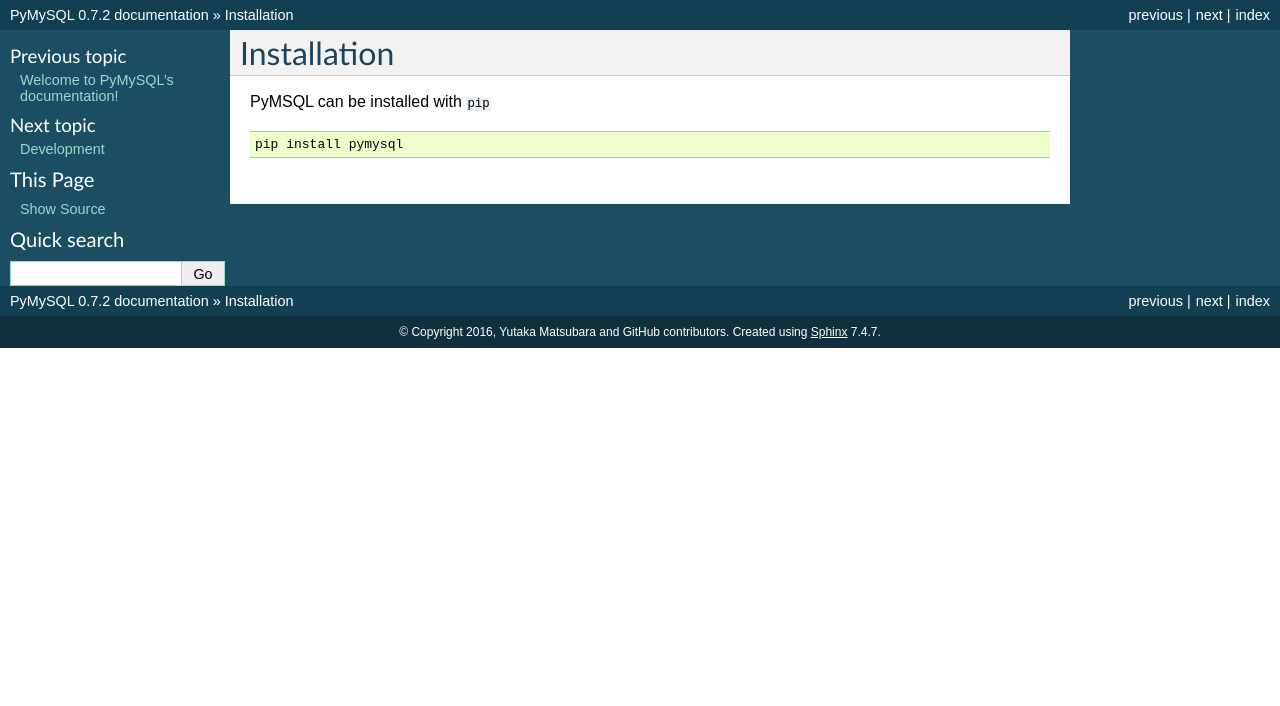
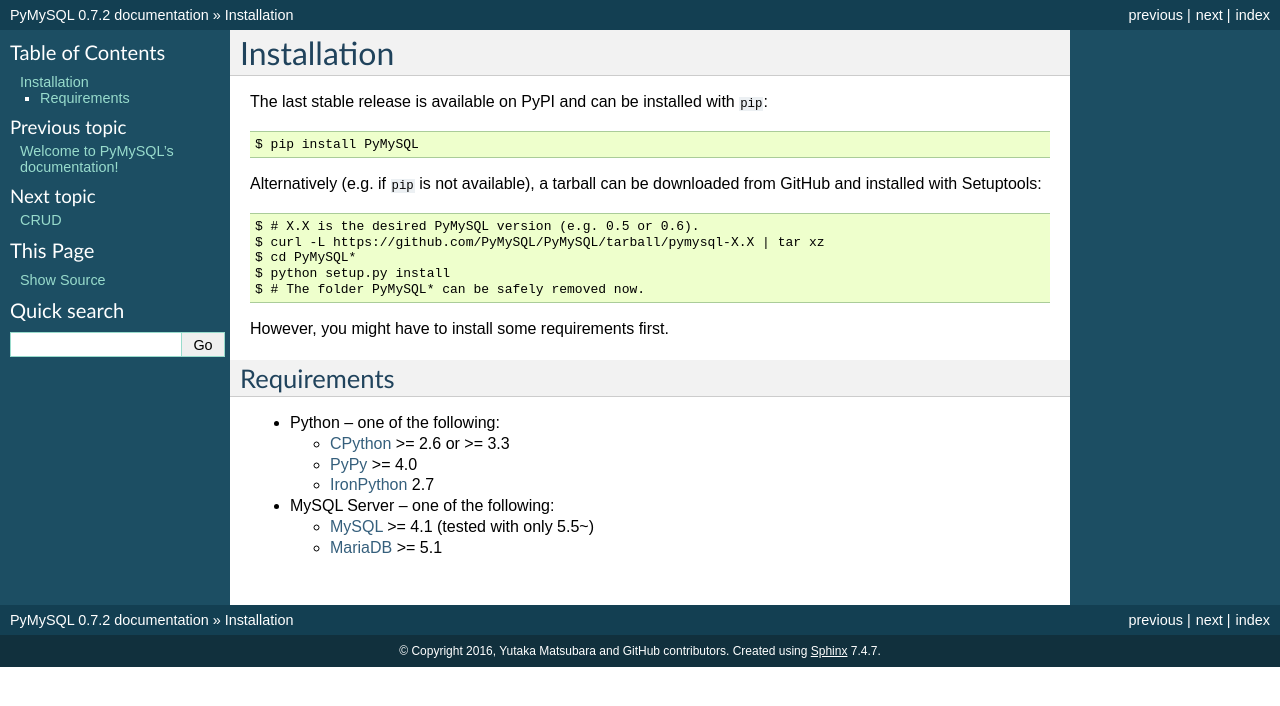
Before and after one commit to PyMySQL/PyMySQL, a Sphinx documentation site: the page built from docs/source/user/installation.rst, in a window 1280 px wide. Shown: the top 706 px of the page. Built offline with Sphinx 7.4.7, drawn with Linux system fonts in a browser that asks for light colours.

```diff
--- a/docs/source/index.rst
+++ b/docs/source/index.rst
@@ -16,7 +16,9 @@ the library as a developer.
   :maxdepth: 2
 
   user/installation
+  user/CRUD
   user/development
+  user/resources
 
 
 API Reference
--- a/docs/source/user/installation.rst
+++ b/docs/source/user/installation.rst
@@ -4,8 +4,37 @@
 Installation
 ============
 
-PyMSQL can be installed with ``pip``
+The last stable release is available on PyPI and can be installed with ``pip``::
 
-.. code-block:: bash
+    $ pip install PyMySQL
 
-  pip install pymysql
+Alternatively (e.g. if ``pip`` is not available), a tarball can be downloaded
+from GitHub and installed with Setuptools::
+
+    $ # X.X is the desired PyMySQL version (e.g. 0.5 or 0.6).
+    $ curl -L https://github.com/PyMySQL/PyMySQL/tarball/pymysql-X.X | tar xz
+    $ cd PyMySQL*
+    $ python setup.py install
+    $ # The folder PyMySQL* can be safely removed now.
+
+However, you might have to install some requirements first.
+
+Requirements
+-------------
+
+* Python -- one of the following:
+
+  - CPython_ >= 2.6 or >= 3.3
+  - PyPy_ >= 4.0
+  - IronPython_ 2.7
+
+* MySQL Server -- one of the following:
+
+  - MySQL_ >= 4.1  (tested with only 5.5~)
+  - MariaDB_ >= 5.1
+
+.. _CPython: http://www.python.org/
+.. _PyPy: http://pypy.org/
+.. _IronPython: http://ironpython.net/
+.. _MySQL: http://www.mysql.com/
+.. _MariaDB: https://mariadb.org/
```
Also changed, not shown: other parts of docs/source/index.rst (+1 -0 lines), README.rst (+23 -77 lines), docs/source/user/CRUD.rst (added, +55 -0 lines), docs/source/user/development.rst (+24 -0 lines), docs/source/user/resources.rst (added, +14 -0 lines).
